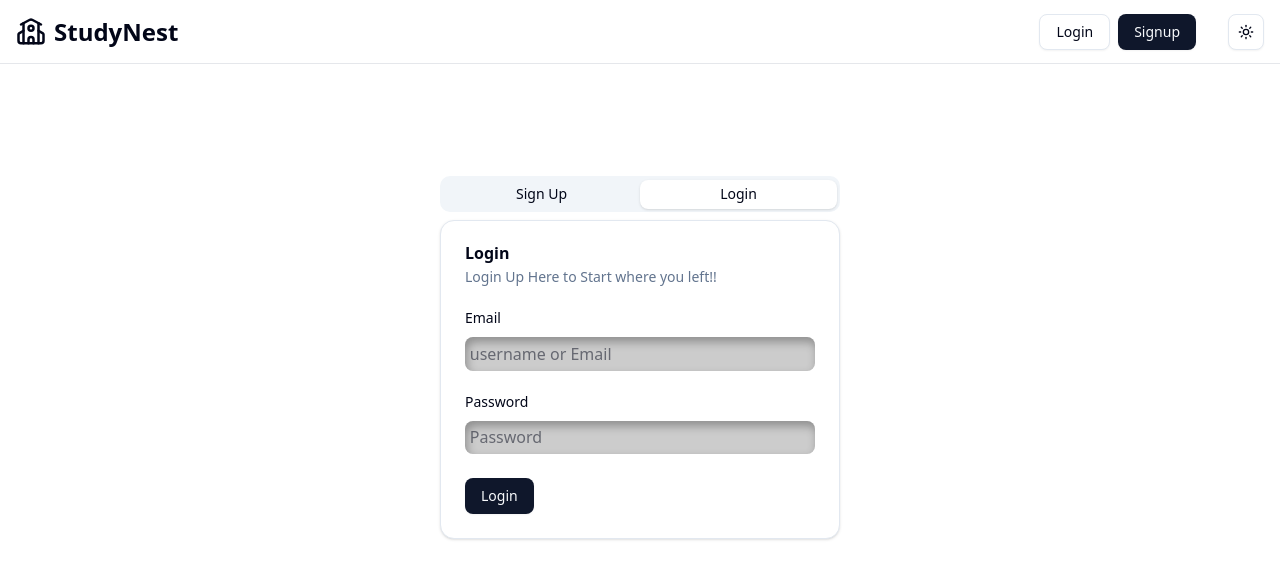
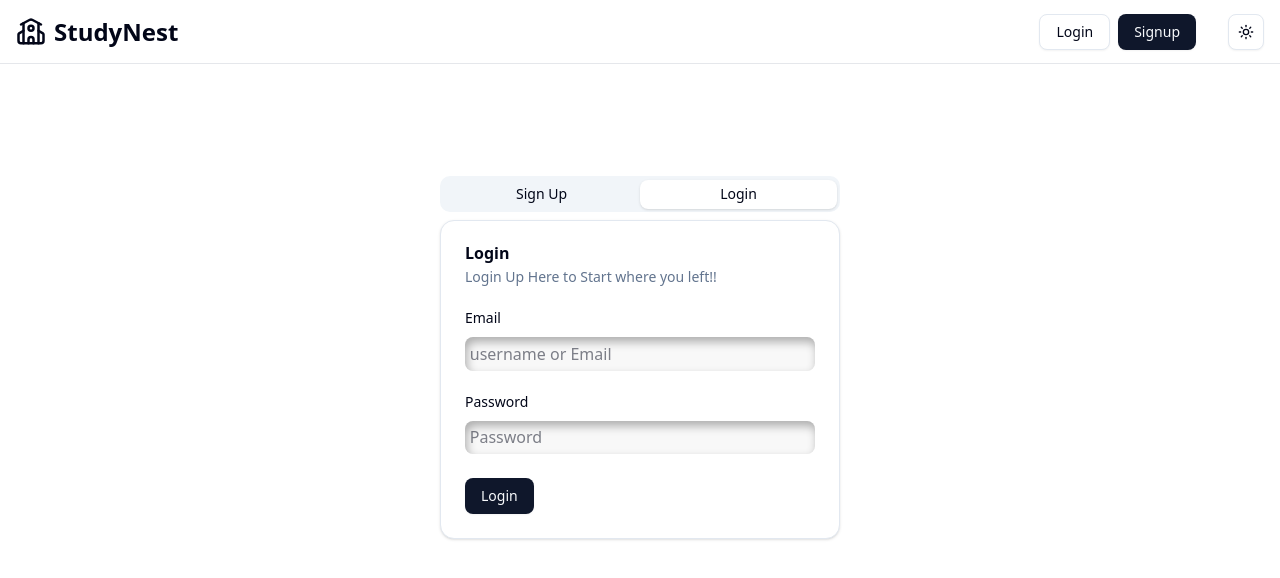
Before and after one commit to LakshyaPuripanda/StudyNest, a React (Vite) app in the folder client/: page /login in a window 1280 px wide. Shown: the top 578 px of the page. Built offline with nearby package versions, Linux system fonts and the light colour scheme; no server answers.

Commit message:
few changes in login

```diff
--- a/client/src/index.css
+++ b/client/src/index.css
@@ -128,7 +128,7 @@ button {
   outline: none;
   border-radius: 8px;
   padding: 0.3em;
-  background-color: #ccc;
+  background-color: #f8f8f8;
   box-shadow: inset 2px 5px 10px rgba(0, 0, 0, 0.3);
   transition: 300ms ease-in-out;
 }
```
